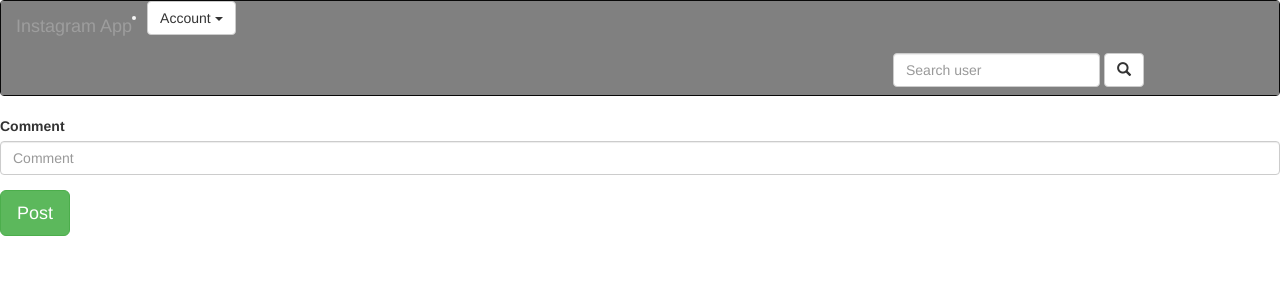
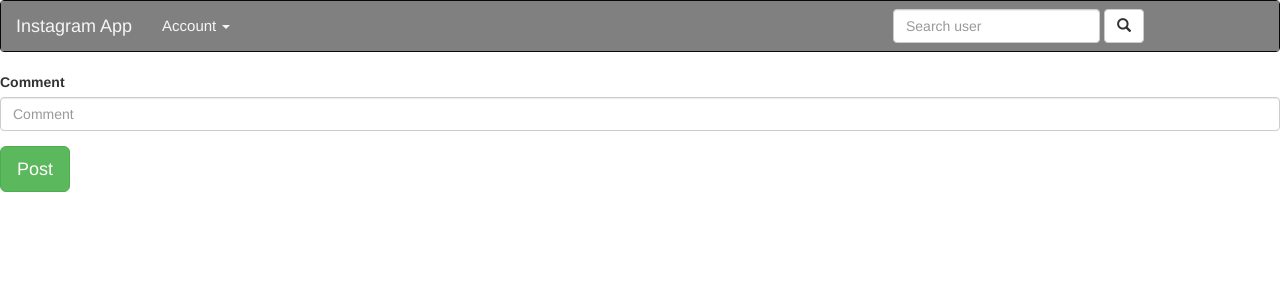
Before and after one commit to ugiriwabo/App_Instagram, a Django app: page /comment in a window 1280 px wide. Shown: the top 300 px of the page. Run offline with Django 3.2, Linux system fonts and the light colour scheme; the visitor is signed in with stand-in values (Sample User, id 1); some libraries are stand-ins or nearby versions.

Commit message:
finish styling the navigation bar

```diff
--- a/photoes/templates/navbar.html
+++ b/photoes/templates/navbar.html
@@ -9,17 +9,13 @@
 <nav class="navbar navbar-inverse">
   <div class="container-fluid" style="background-color: grey; color: #f5f5f5;">
     <div class="navbar-header">
-      <a class="navbar-brand" href="{% url 'profile' %}">Instagram App</a>
+      <a class="navbar-brand" href="{% url 'profile' %}" style="color: #f5f5f5;">Instagram App</a>
     </div>
       {% if user.is_authenticated %}
 
-      <ul>
+      <ul class="nav navbar-nav">
         <li class="dropdown">
-          <a href="#" class="dropdown-toggle btn btn-default" data-toggle="dropdown" role="button" aria-expanded="false">Account
-
-                    <span class="caret"></span>
-                </a>
-
+          <a href="#" class="dropdown-toggle" data-toggle="dropdown" role="button" aria-haspopup="true" aria-expanded="false" style="color:whitesmoke; font-size: 15px;">Account <span class="caret"></span></a>
           <ul class="dropdown-menu" role="menu">
             <li>
               <a href="{%url 'welcome'%}">Home</a>
```
